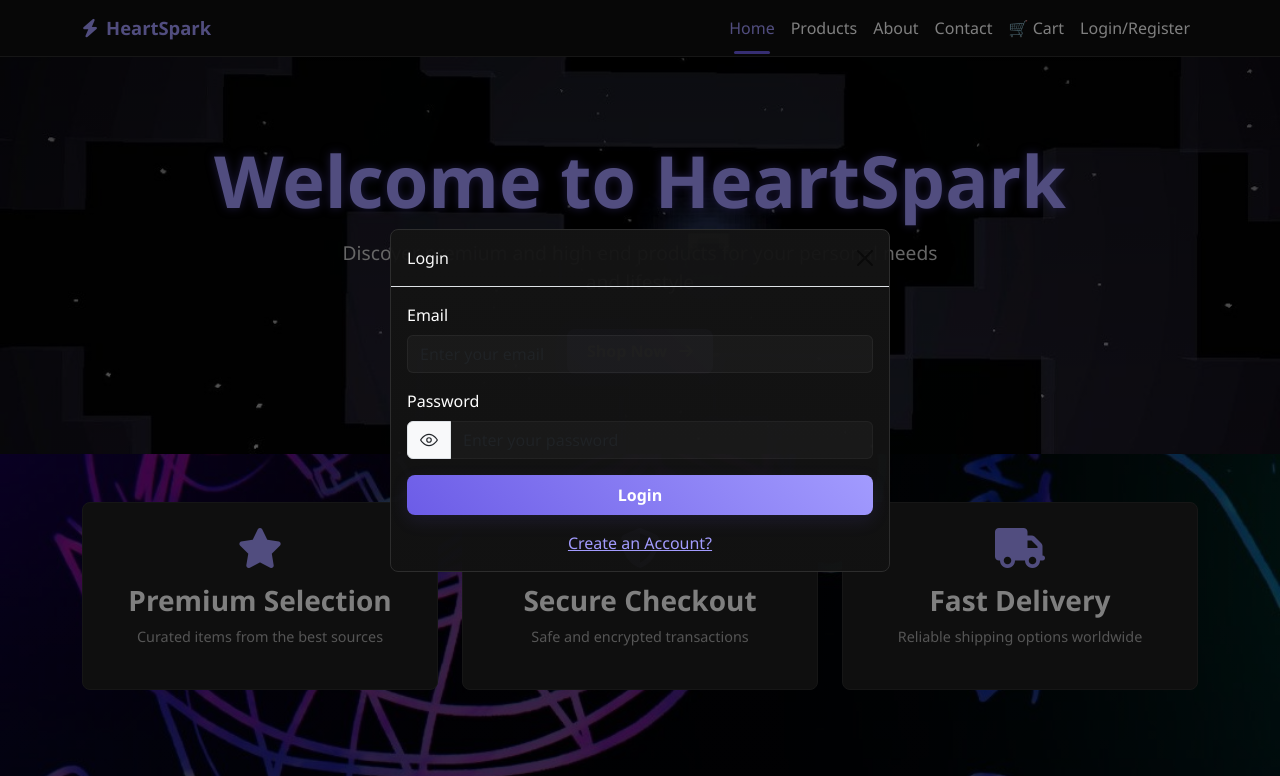
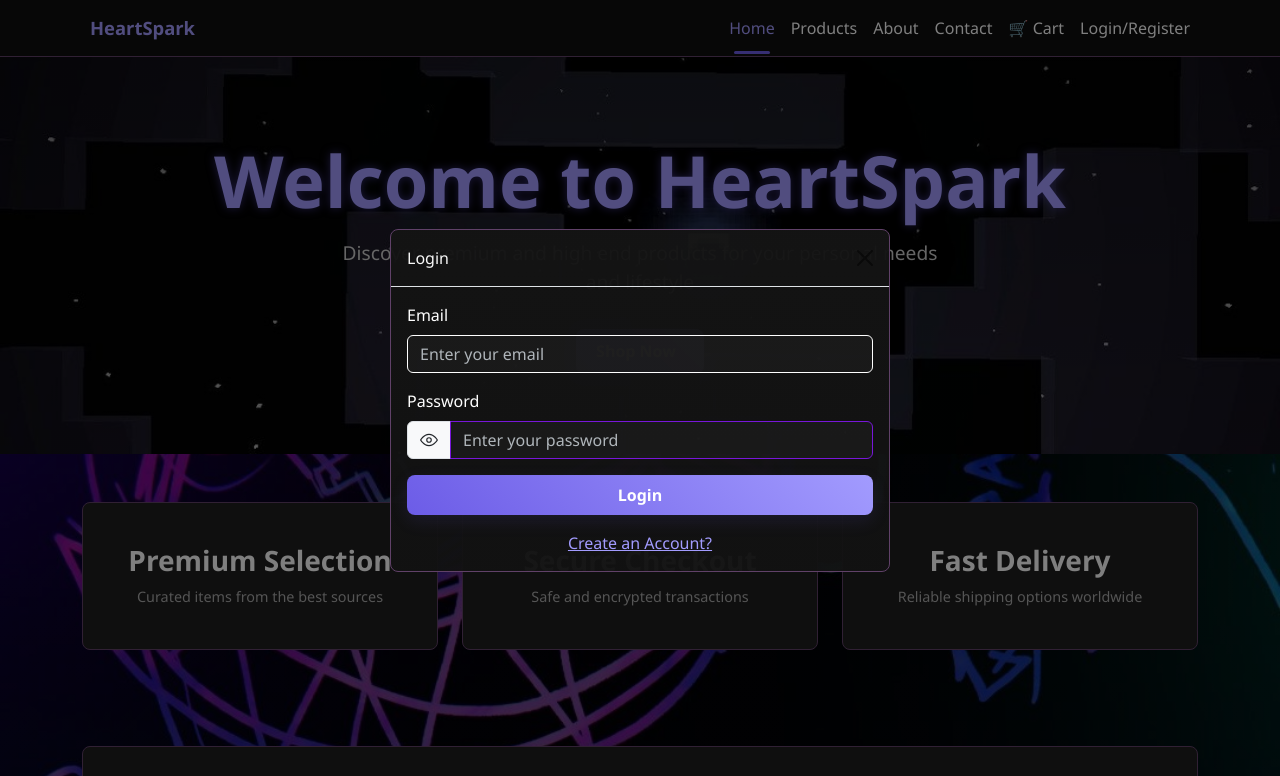
Before and after one commit to Davi1225/Assignment_WebDev_ByPair, a website: page Assignment_By_Pair/webapp/bootstrap.html in a window 1280 px wide. Both pictures are taken after a click on the link "Login/Register". Shown: the top 776 px of the page. Drawn offline with nearby package versions, Linux system fonts and the light colour scheme.

Commit message:
minor changes part two

```diff
--- a/Assignment_By_Pair/webapp/bootstrap.html
+++ b/Assignment_By_Pair/webapp/bootstrap.html
@@ -8,7 +8,6 @@
   <!-- Bootstrap CSS (comment out to see plain HTML) -->
   <!-- <link href="https://cdn.jsdelivr.net/npm/bootstrap@5.3.2/dist/css/bootstrap.min.css" rel="stylesheet"> -->
   <link href="https://cdn.jsdelivr.net/npm/bootstrap@5.3.2/dist/css/bootstrap.min.css" rel="stylesheet">
-  <link rel="stylesheet" href="https://cdnjs.cloudflare.com/ajax/libs/font-awesome/6.4.0/css/all.min.css">
   <link href="./styles.css" rel="stylesheet">
   <script src="cart.js"></script>
 
--- a/Assignment_By_Pair/webapp/styles.css
+++ b/Assignment_By_Pair/webapp/styles.css
@@ -1,5 +1,3 @@
-/* Bootstrap is loaded from CDN in the HTML. No local import here. */
-
 body {
     /* use game.jpg as the backmost background with a subtle dark overlay */
     background: linear-gradient(rgba(2,2,6,0.45), rgba(2,2,6,0.45)), url('images/purplegame.jpg') center/cover no-repeat fixed;
@@ -17,7 +15,7 @@ body {
     --darker-bg: #0f0f0f;
     --text-color: #ffffff;
     --card-bg: #1e1e1e;
-    --border-color: #2d2d2d;
+    --border-color: #604168;
     --neon-purple: #bb86fc;
     --neon-blue: #00bcd4;
     --hover-bg: #2a2a2a;
@@ -202,7 +200,7 @@ footer p { color: #d0d0d0; font-size: 0.92rem; }
 footer .btn-primary { background: linear-gradient(45deg, var(--primary-color), var(--secondary-color)); border: none; box-shadow: 0 6px 18px rgba(108,92,231,0.12); }
 
 /* Footer subscribe input sizing */
-footer .input-group .form-control { background: rgba(255,255,255,0.03); color: #fff; border: 1px solid rgba(255,255,255,0.04); }
+footer .input-group .form-control { background: rgba(255,255,255,0.03); color: #fff; border: 1px solid rgb(120, 22, 218); }
 footer .input-group .btn { padding: 0.45rem 0.9rem; }
 
 /* subtle top divider */
@@ -262,16 +260,22 @@ footer hr { border-color: rgba(162,155,254,0.08); }
 textarea.form-control,
 select.form-control {
     background: rgba(255,255,255,0.03);
-    border: 1px solid rgba(255,255,255,0.05);
+    border: 1px solid rgb(255, 255, 255);
     color: var(--text-color);
     box-shadow: none;
     transition: box-shadow 0.18s ease, border-color 0.18s ease;
+
 }
 .form-control:focus {
-    border-color: rgba(108,92,231,0.9);
+    border-color: rgb(108, 92, 231);
     box-shadow: 0 0 18px rgba(108,92,231,0.08);
     background: rgba(255,255,255,0.04);
     color: var(--text-color);
+}
+
+.form-control::placeholder {
+  color: rgba(240, 248, 255, 0.7); /* Light, translucent (AliceBlue) */
+  opacity: 1; /* Ensures color is not faded by default browser styles */
 }
 
 /* Active nav visual (stronger accent) */
```
